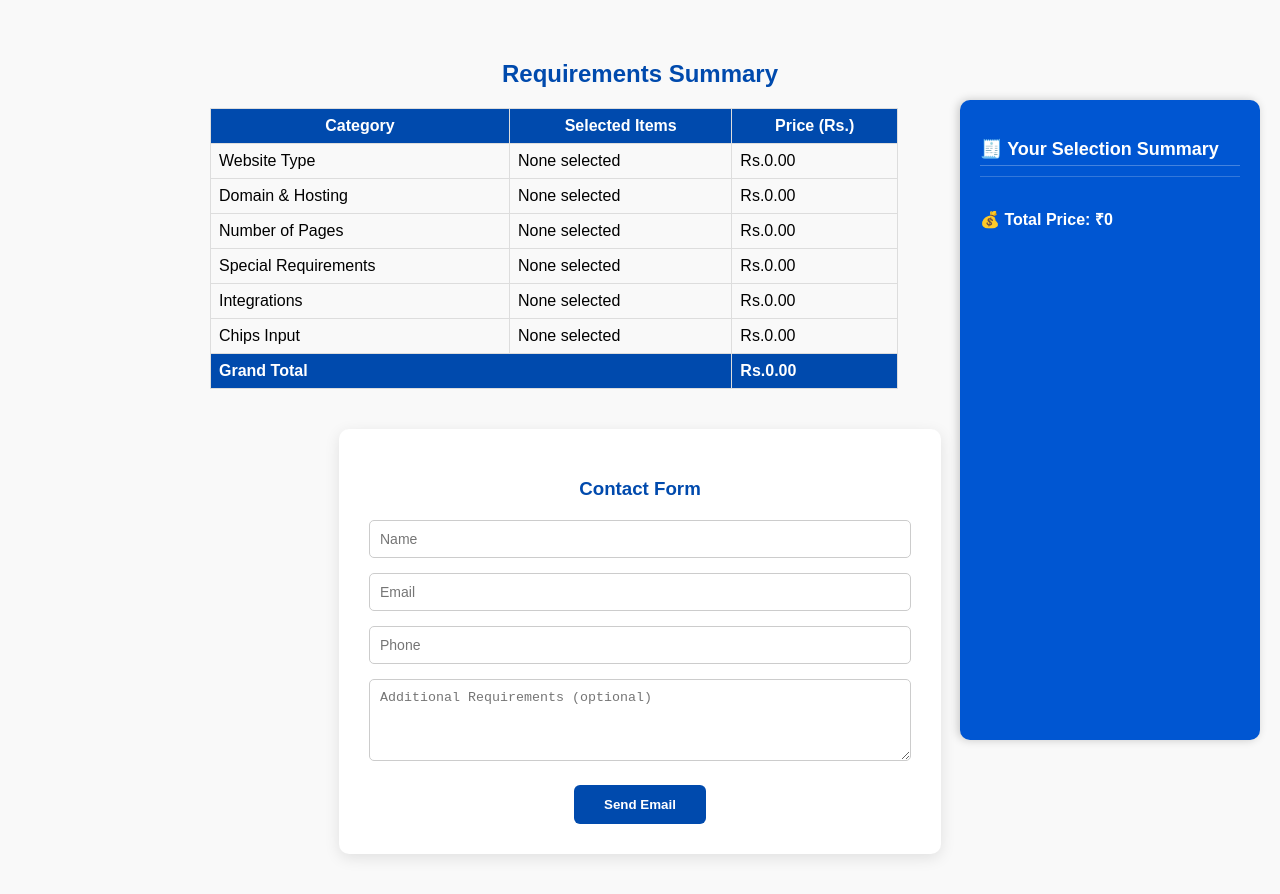
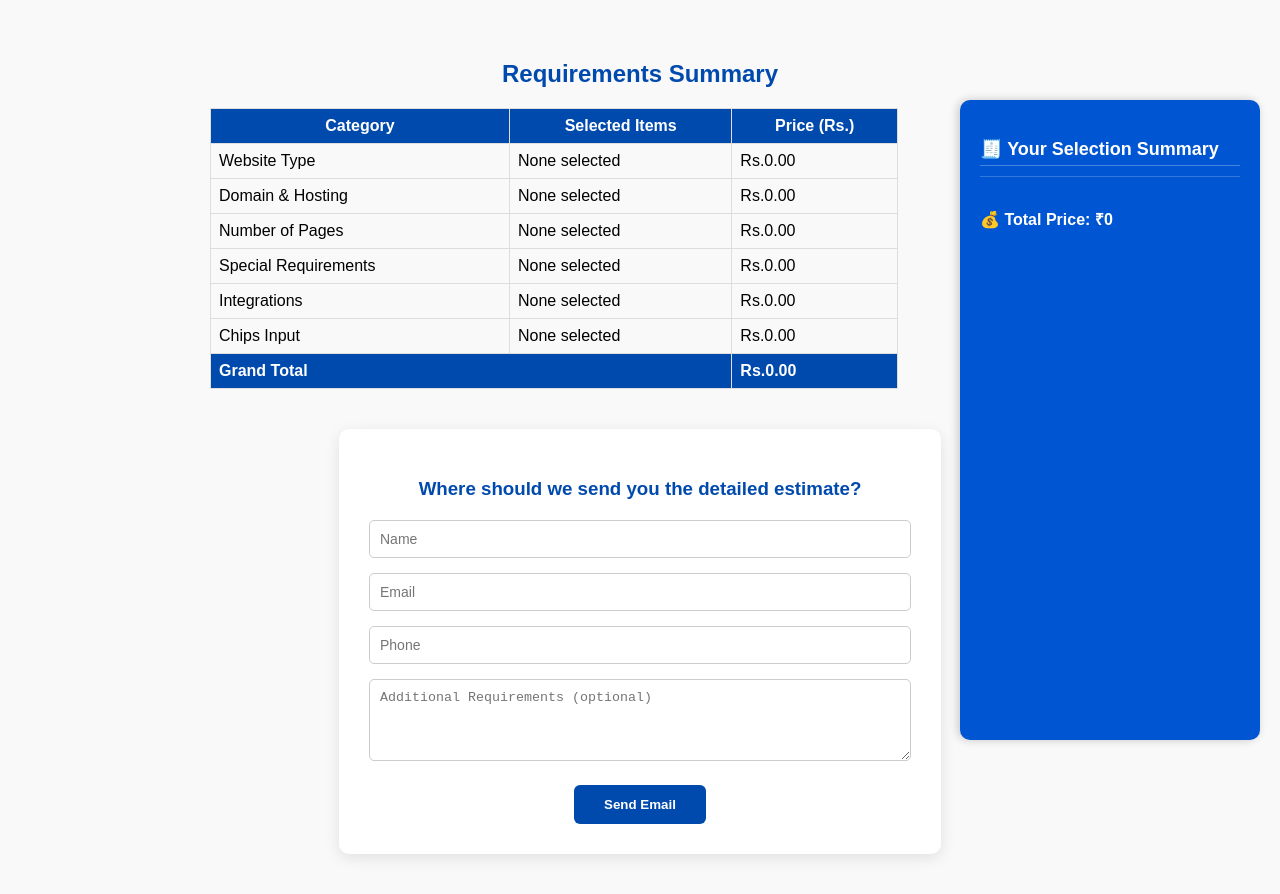
Before and after one commit to jada-chandana/website-calculator, a React (Vite) app: page /summary in a window 1280 px wide. Built offline with nearby package versions, Linux system fonts and the light colour scheme.

Commit message:
contact is repaced
contact is repaced

```diff
--- a/src/App.css
+++ b/src/App.css
@@ -586,7 +586,7 @@ input:focus {
   display: flex;
   flex-wrap: wrap; /* allows buttons to move to new lines */
   gap: 10px;
-  justify-content: center; /* center align on all screens */
+  justify-content: center ; /* center align on all screens */
   margin-top: 20px;
   /* padding: 10px; */
 }
--- a/src/components/contact.jsx
+++ b/src/components/contact.jsx
@@ -286,7 +286,7 @@ const RequirementsSummaryWithContact = ({ selectedItems: propSelectedItems }) =>
           marginRight: "auto",
         }}
       >
-        <h3 style={{ color: "#004aad", marginBottom: "20px" }}>Contact Form</h3>
+        <h3 style={{ color: "#004aad", marginBottom: "20px" }}>Where should we send you the detailed estimate?</h3>
         <form onSubmit={handleSubmit}>
           <input
             type="text"
```
